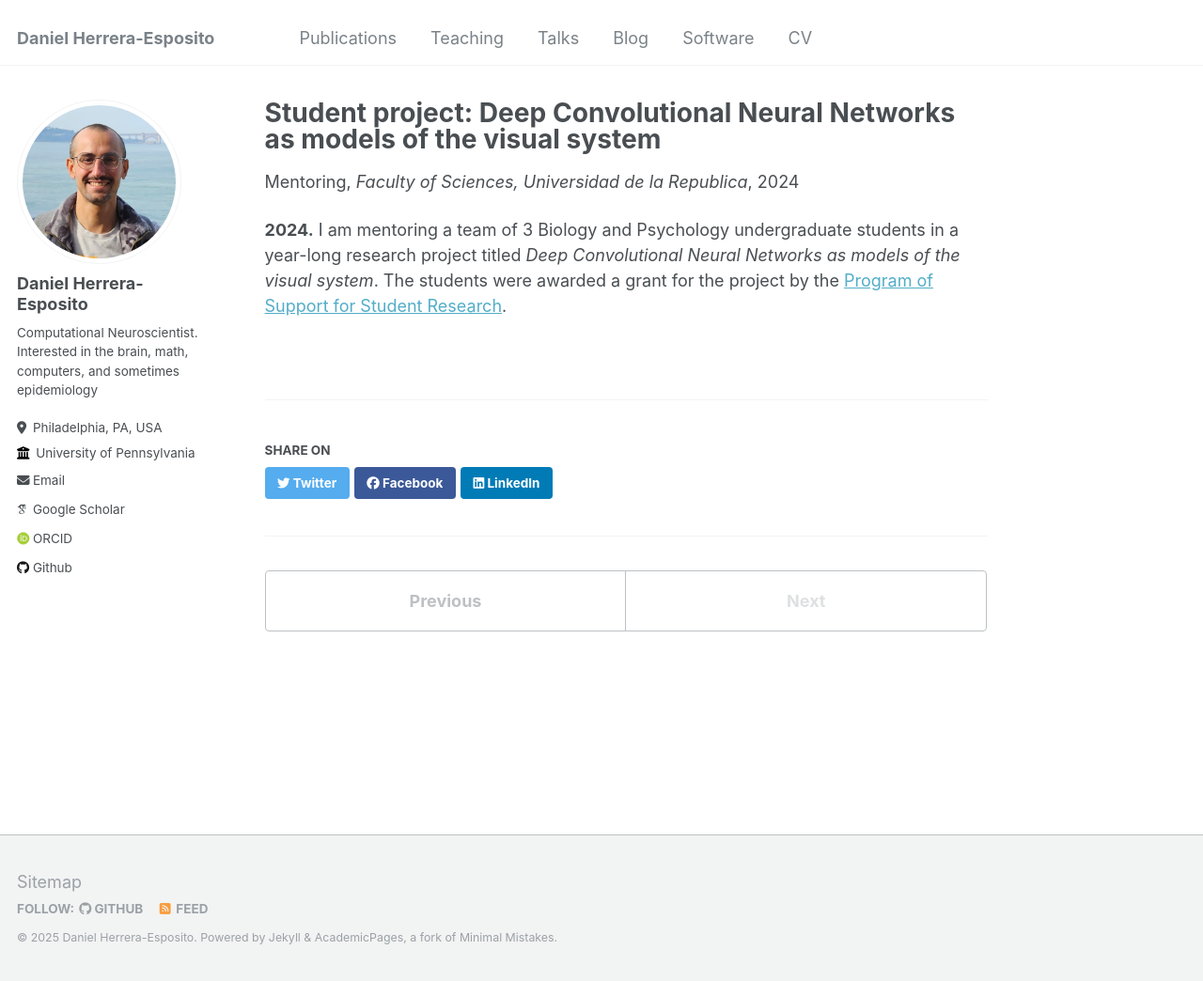
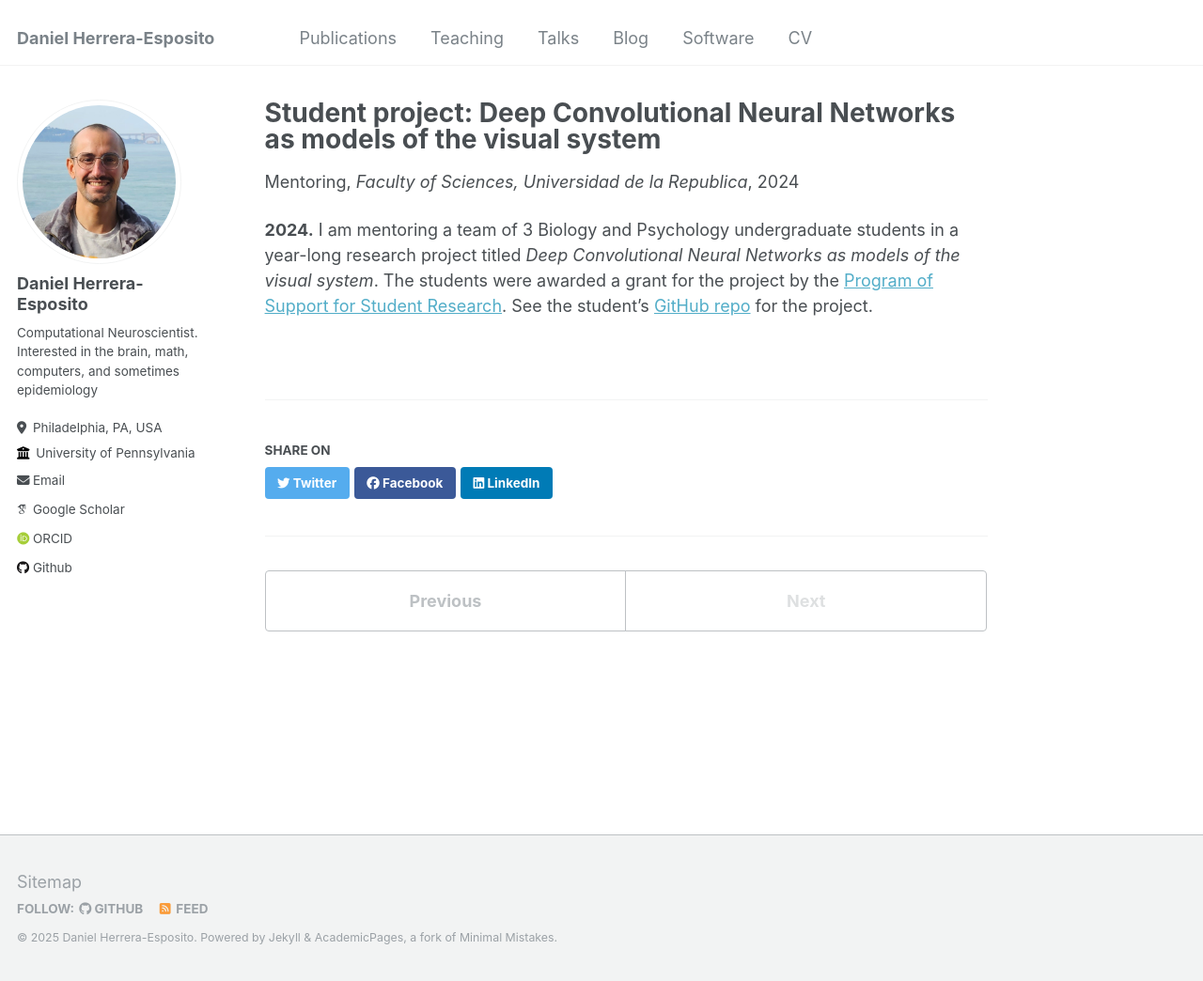
Before and after one commit to dherrera1911/dherrera1911.github.io, a Jekyll site: the page built from _teaching/2024-paie.md, in a window 1280 px wide and 1044 px high. Shown: the whole window at 94% size. Built offline with Jekyll 4.4.1, drawn with Linux system fonts in a browser that asks for light colours; some web fonts are replaced.

Commit message:
Add students github repo

```diff
--- a/_teaching/2024-paie.md
+++ b/_teaching/2024-paie.md
@@ -13,3 +13,4 @@ undergraduate students in a year-long research project
 titled *Deep Convolutional Neural Networks as models of the visual system*.
 The students were awarded a grant for the project by the
 [Program of Support for Student Research](https://www.fing.edu.uy/inco/proyectos/paie/).
+See the student's [GitHub repo](https://github.com/karenLS3/paie-cnn-visual-system-modeling) for the project.
```
